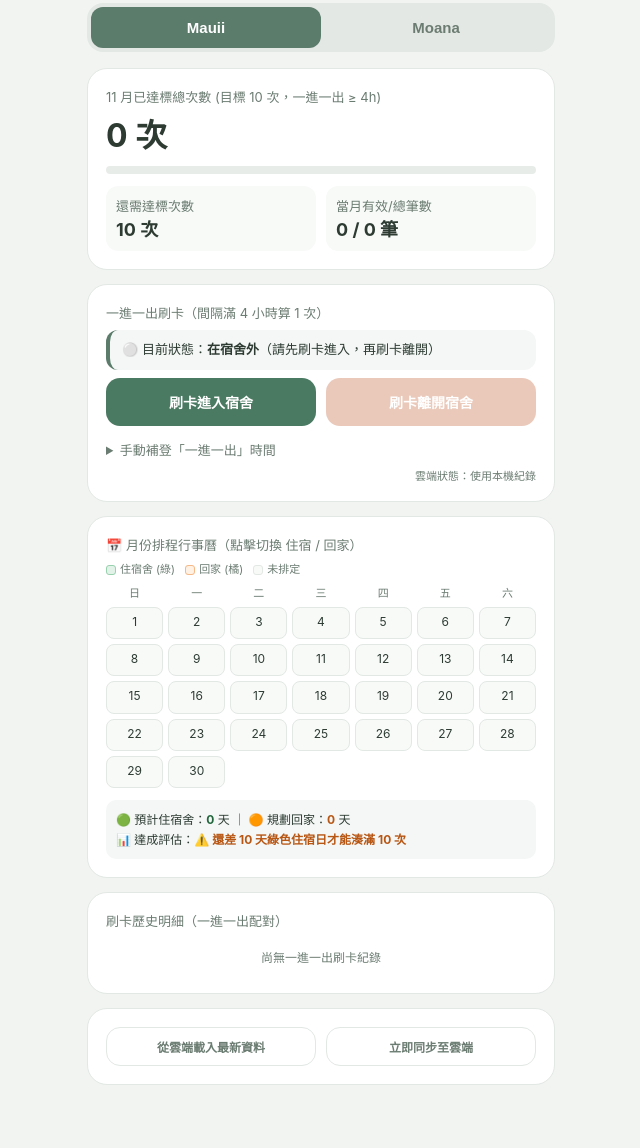
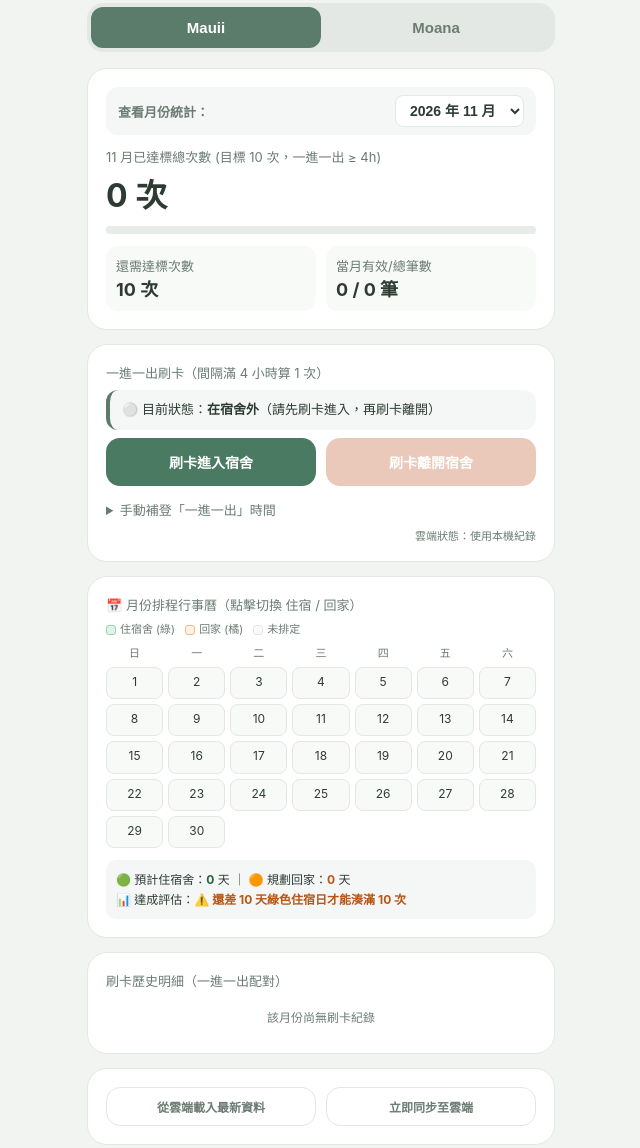
Before and after one commit to nurse1510603-cell/Dorm-recode, a plain HTML site: page index.html in a window 1280 px wide. Shown: the part 13-1161 px from the top of the page, without its empty margins (319-959 px from the left). Drawn offline with Linux system fonts and the light colour scheme; no server answers.

Commit message:
Add month selector for statistics display

```diff
--- a/index.html
+++ b/index.html
@@ -22,6 +22,7 @@
     .user-btn { flex: 1; border: none; padding: 12px; border-radius: 12px; font-size: 15px; font-weight: 600; cursor: pointer; color: var(--text-muted); background: transparent; transition: 0.2s; }
     .user-btn.active[data-user="mauii"] { background: var(--mauii-primary); color: #FFF; }
     .user-btn.active[data-user="moana"] { background: var(--moana-primary); color: #FFF; }
+
     .card { background: var(--card-bg); border-radius: 20px; padding: 18px; margin-bottom: 14px; border: 1px solid var(--border-color); }
     .stats-title { font-size: 13px; color: var(--text-muted); }
     .stats-num { font-size: 32px; font-weight: 700; margin: 4px 0 10px; }
@@ -32,6 +33,9 @@
     .grid-2 { display: grid; grid-template-columns: 1fr 1fr; gap: 10px; }
     .sub-stat { background: #F8FAF8; padding: 10px; border-radius: 12px; }
     .sub-stat-val { font-size: 18px; font-weight: 700; color: var(--text-main); }
+
+    .month-selector { display: flex; justify-content: space-between; align-items: center; margin-bottom: 12px; background: #F4F7F5; padding: 8px 12px; border-radius: 12px; }
+    .month-selector select { border: 1px solid var(--border-color); padding: 6px 10px; border-radius: 8px; font-size: 14px; background: #FFF; color: var(--text-main); font-weight: 600; }
 
     .checkin-actions { display: grid; grid-template-columns: 1fr 1fr; gap: 10px; margin-top: 8px; }
     .btn { width: 100%; border: none; padding: 14px 10px; border-radius: 14px; font-size: 14px; font-weight: 600; cursor: pointer; transition: 0.2s; }
@@ -81,6 +85,16 @@
   </div>
 
   <div class="card">
+    <!-- 月份切換選單 -->
+    <div class="month-selector">
+      <span style="font-size: 13px; font-weight: 600; color: var(--text-muted);">查看月份統計：</span>
+      <select id="selected-month" onchange="render()">
+        <option value="2026-10">2026 年 10 月</option>
+        <option value="2026-11" selected>2026 年 11 月</option>
+        <option value="2026-12">2026 年 12 月</option>
+      </select>
+    </div>
+
     <div class="stats-title" id="month-title">當月已達標總次數 (目標 10 次，一進一出 ≥ 4h)</div>
     <div class="stats-num" id="completed-count">0 次</div>
     <div class="progress-bar-bg"><div class="progress-bar-fill" id="progress-fill" style="width: 0%"></div></div>
@@ -148,13 +162,29 @@
     let activeUser = 'mauii';
     const SHEET_API_URL = 'https://script.google.com/macros/s/AKfycbyAROfrrz8kH8cx4yRWJft8frMoEhG7SPYtPrgnqdECCN4yLjYysdU5nJ6wkf6X0urjvw/exec';
 
-    let appData = JSON.parse(localStorage.getItem('dorm_app_data_v8')) || {
-      mauii: { currentCheckIn: null, records: [], dayStatus: {} },
-      moana: { currentCheckIn: null, records: [], dayStatus: {} }
+    // 預設 10 月歷史紀錄 (從截圖精確對應輸入)
+    const defaultOctoberRecords = [
+      { id: 1729200000001, checkIn: "2026-10-28T07:32:00", checkOut: "2026-10-28T20:57:00", hours: 13.4, isValid: true },
+      { id: 1729200000002, checkIn: "2026-10-27T00:03:00", checkOut: "2026-10-27T01:52:00", hours: 25.8, isValid: true },
+      { id: 1729200000003, checkIn: "2026-10-26T00:00:00", checkOut: "2026-10-26T07:38:00", hours: 7.6, isValid: true },
+      { id: 1729200000004, checkIn: "2026-10-20T23:29:00", checkOut: "2026-10-21T00:27:00", hours: 13.0, isValid: true },
+      { id: 1729200000005, checkIn: "2026-10-17T07:54:00", checkOut: "2026-10-17T07:54:00", hours: 0.0, isValid: false },
+      { id: 1729200000006, checkIn: "2026-10-15T23:17:00", checkOut: "2026-10-16T07:50:00", hours: 8.5, isValid: true },
+      { id: 1729200000007, checkIn: "2026-10-13T23:34:00", checkOut: "2026-10-14T07:52:00", hours: 8.3, isValid: true },
+      { id: 1729200000008, checkIn: "2026-10-12T23:20:00", checkOut: "2026-10-13T07:55:00", hours: 8.6, isValid: true },
+      { id: 1729200000009, checkIn: "2026-10-08T21:17:00", checkOut: "2026-10-09T07:42:00", hours: 10.4, isValid: true },
+      { id: 1729200000010, checkIn: "2026-10-06T21:31:00", checkOut: "2026-10-07T07:50:00", hours: 10.3, isValid: true },
+      { id: 1729200000011, checkIn: "2026-10-06T12:15:00", checkOut: "2026-10-06T07:42:00", hours: 7.5, isValid: true },
+      { id: 1729200000012, checkIn: "2026-10-01T21:32:00", checkOut: "2026-10-02T07:32:00", hours: 10.0, isValid: true }
+    ];
+
+    let appData = JSON.parse(localStorage.getItem('dorm_app_data_v9')) || {
+      mauii: { currentCheckIn: null, records: defaultOctoberRecords, dayStatus: {} },
+      moana: { currentCheckIn: null, records: defaultOctoberRecords, dayStatus: {} }
     };
 
     function saveData() {
-      localStorage.setItem('dorm_app_data_v8', JSON.stringify(appData));
+      localStorage.setItem('dorm_app_data_v9', JSON.stringify(appData));
       render();
       syncToCloud(false);
     }
@@ -295,7 +325,7 @@
               appData[u].currentCheckIn = localIn;
             }
           });
-          localStorage.setItem('dorm_app_data_v8', JSON.stringify(appData));
+          localStorage.setItem('dorm_app_data_v9', JSON.stringify(appData));
           render();
           document.getElementById('sync-status-text').innerText = '雲端狀態：已與試算表同步 ✔';
           if (showAlert) alert('已成功從 Google 試算表載入最新資料！');
@@ -308,11 +338,17 @@
 
     function render() {
       const u = appData[activeUser];
-      const now = new Date();
-      const monthName = now.getMonth() + 1;
-      document.getElementById('month-title').innerText = `${monthName} 月已達標總次數 (目標 10 次，一進一出 ≥ 4h)`;
+      const selectedMonthVal = document.getElementById('selected-month').value; // e.g. "2026-10"
+      const [targetYear, targetMonth] = selectedMonthVal.split('-').map(Number);
 
-      const monthRecords = u.records.filter(r => new Date(r.checkIn).getMonth() === now.getMonth() && new Date(r.checkIn).getFullYear() === now.getFullYear());
+      document.getElementById('month-title').innerText = `${targetMonth} 月已達標總次數 (目標 10 次，一進一出 ≥ 4h)`;
+
+      // 過濾出目前選定月份的紀錄
+      const monthRecords = u.records.filter(r => {
+        const d = new Date(r.checkIn);
+        return (d.getMonth() + 1) === targetMonth && d.getFullYear() === targetYear;
+      });
+
       const validRecords = monthRecords.filter(r => r.isValid);
       const validCount = validRecords.length;
       const neededCount = Math.max(0, 10 - validCount);
@@ -343,10 +379,11 @@
         btnOut.disabled = true;
       }
 
+      // 渲染對應選定月份的行事曆
       const grid = document.getElementById('calendar-grid');
       grid.innerHTML = ['日','一','二','三','四','五','六'].map(h => `<div class="cal-day-header">${h}</div>`).join('');
-      const totalDays = new Date(now.getFullYear(), now.getMonth() + 1, 0).getDate();
-      const firstDay = new Date(now.getFullYear(), now.getMonth(), 1).getDay();
+      const totalDays = new Date(targetYear, targetMonth, 0).getDate();
+      const firstDay = new Date(targetYear, targetMonth - 1, 1).getDay();
 
       for (let i = 0; i < firstDay; i++) grid.innerHTML += '<div></div>';
 
@@ -355,7 +392,7 @@
       if (!u.dayStatus) u.dayStatus = {};
 
       for (let d = 1; d <= totalDays; d++) {
-        const dStr = `${now.getFullYear()}-${String(now.getMonth()+1).padStart(2,'0')}-${String(d).padStart(2,'0')}`;
+        const dStr = `${targetYear}-${String(targetMonth).padStart(2,'0')}-${String(d).padStart(2,'0')}`;
         const status = u.dayStatus[dStr] || '';
         let label = ' ';
         if (status === 'stay') { stayCount++; label = '住宿'; }
@@ -375,8 +412,9 @@
         summaryEl.innerHTML = `<b style="color:var(--home-text);">⚠️ 還差 ${neededCount - stayCount} 天綠色住宿日才能湊滿 10 次</b>`;
       }
 
+      // 顯示當月歷史明細
       const listEl = document.getElementById('records-list');
-      listEl.innerHTML = u.records.map(r => {
+      listEl.innerHTML = monthRecords.map(r => {
         const dIn = new Date(r.checkIn);
         const dOut = new Date(r.checkOut);
         const dateStr = `${dIn.getMonth()+1}/${dIn.getDate()}`;
@@ -394,7 +432,7 @@
             </div>
           </div>
         `;
-      }).join('') || '<div style="font-size:12px; color:var(--text-muted); text-align:center; padding:10px;">尚無一進一出刷卡紀錄</div>';
+      }).join('') || '<div style="font-size:12px; color:var(--text-muted); text-align:center; padding:10px;">該月份尚無刷卡紀錄</div>';
     }
 
     const nowInit = new Date();
```
